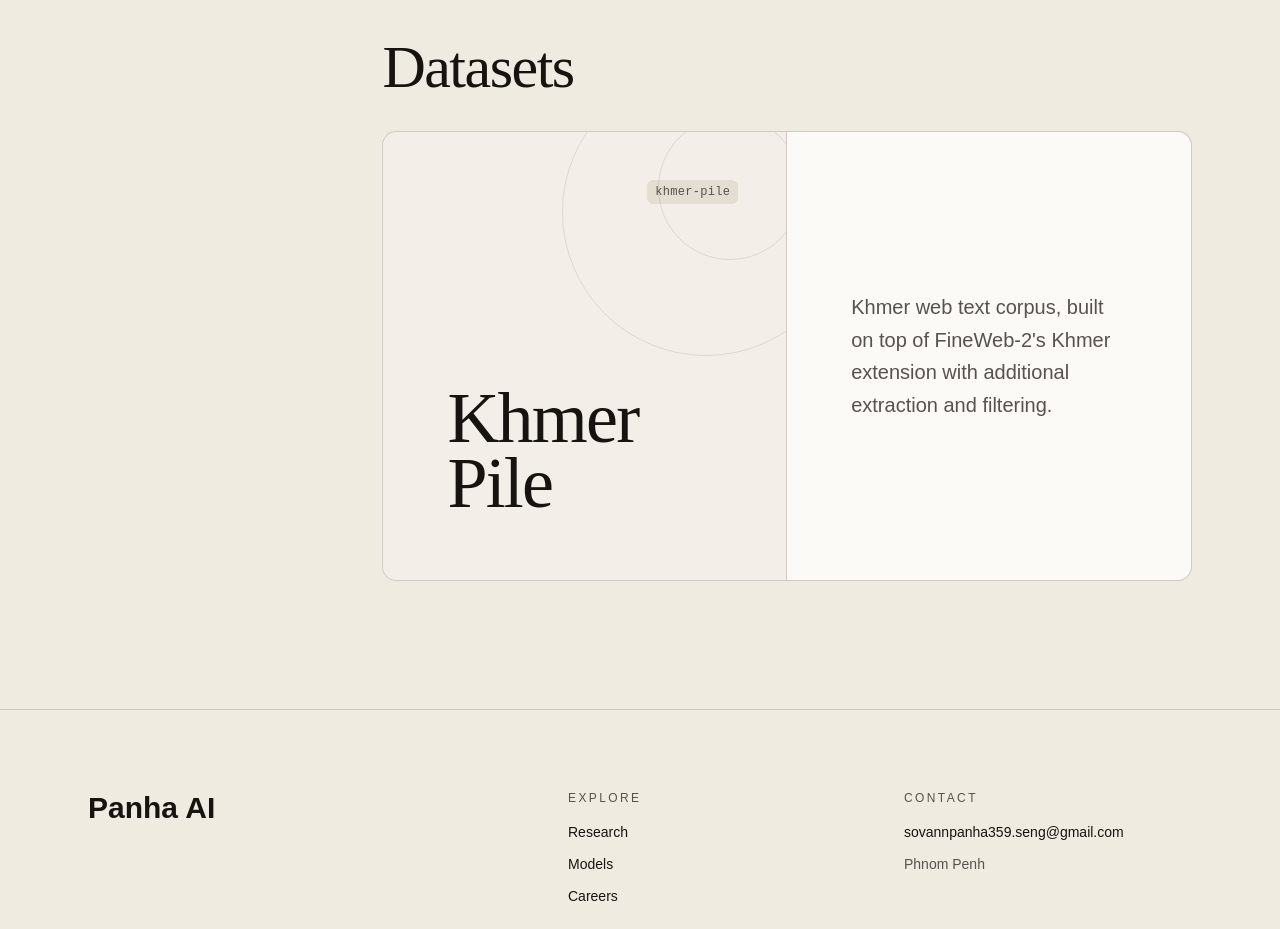
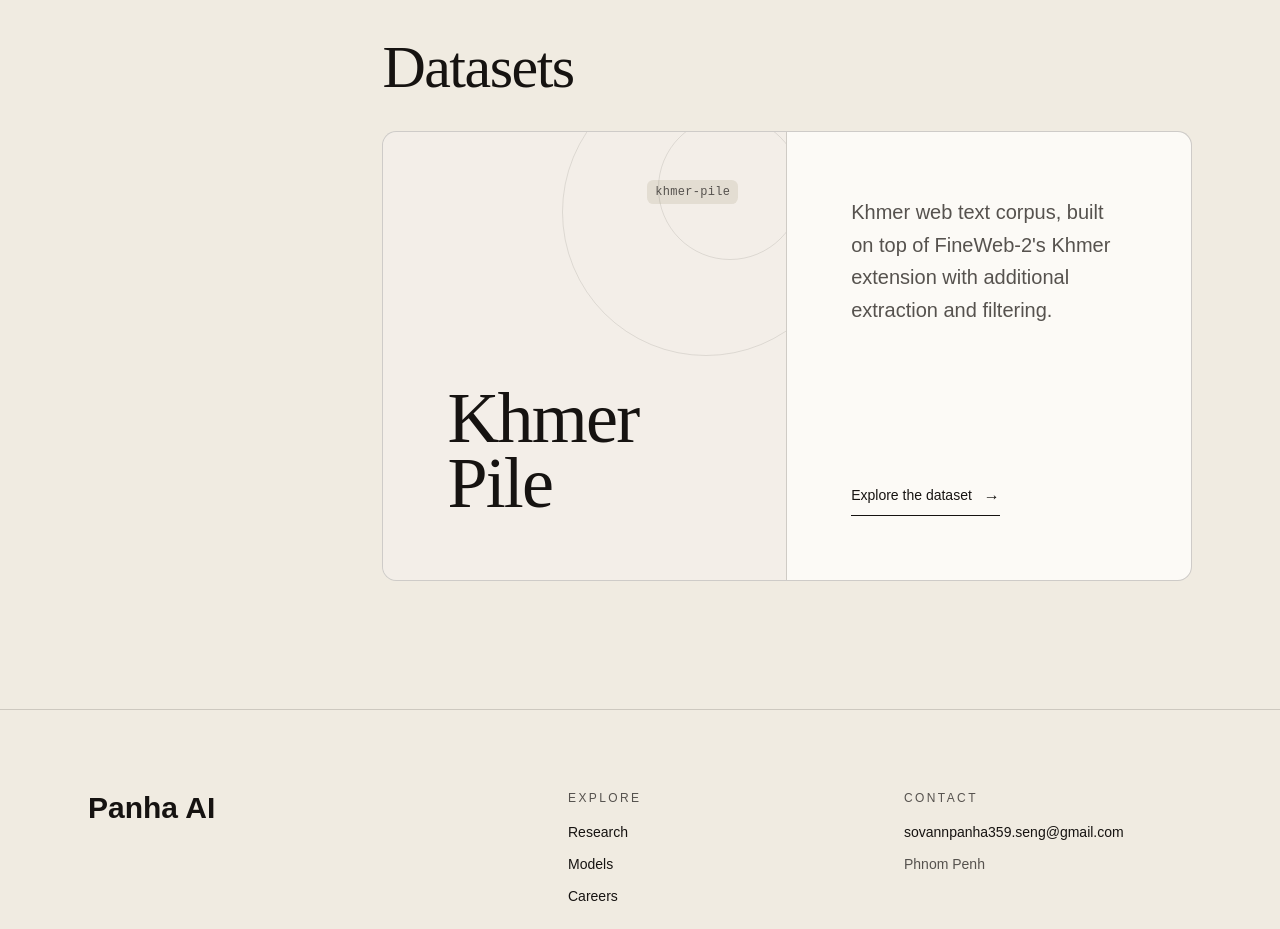
Before and after one commit to sovannpanhaseng/panha-ai, a Next.js app: page / in a window 1280 px wide. Shown: the part 2720-3649 px from the top of the page. Built offline with nearby package versions, Linux system fonts and the light colour scheme.

Commit message:
Update datasets.tsx

```diff
--- a/components/datasets.tsx
+++ b/components/datasets.tsx
@@ -21,11 +21,27 @@ export function Datasets() {
               </h2>
             </div>
 
-            <div className="flex flex-col justify-center p-8 md:p-12 lg:p-16">
-              <p className="max-w-lg text-lg leading-relaxed text-muted-foreground md:text-xl">
-                Khmer web text corpus, built on top of FineWeb-2&apos;s Khmer
-                extension with additional extraction and filtering.
-              </p>
+            <div className="flex flex-col justify-between gap-10 p-8 md:p-12 lg:p-16">
+              <div>
+                <p className="max-w-lg text-lg leading-relaxed text-muted-foreground md:text-xl">
+                  Khmer web text corpus, built on top of FineWeb-2&apos;s Khmer
+                  extension with additional extraction and filtering.
+                </p>
+              </div>
+              <a
+                href="https://huggingface.co/datasets/sovannpanhaseng/khmer-pile"
+                target="_blank"
+                rel="noreferrer"
+                className="group/link inline-flex w-fit items-center gap-3 border-b border-foreground pb-2 text-sm font-medium text-foreground transition-colors hover:border-muted-foreground hover:text-muted-foreground"
+              >
+                Explore the dataset
+                <span
+                  aria-hidden="true"
+                  className="text-base transition-transform duration-200 group-hover/link:translate-x-1"
+                >
+                  →
+                </span>
+              </a>
             </div>
           </article>
         </div>
```
